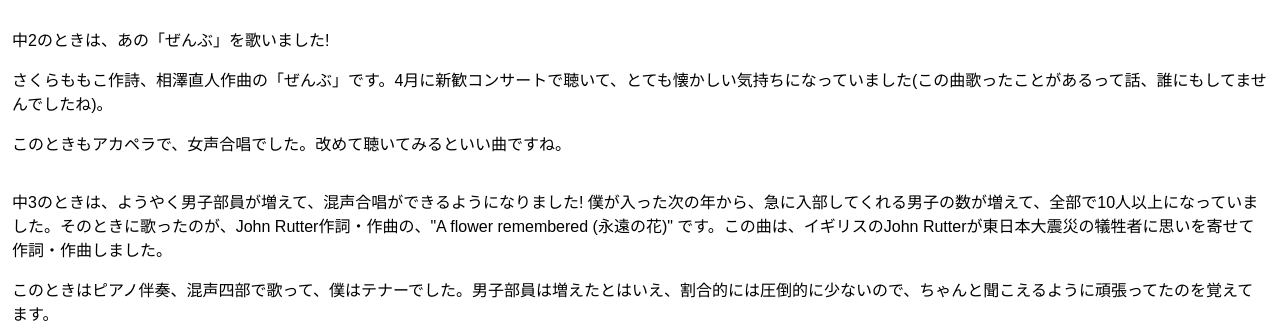
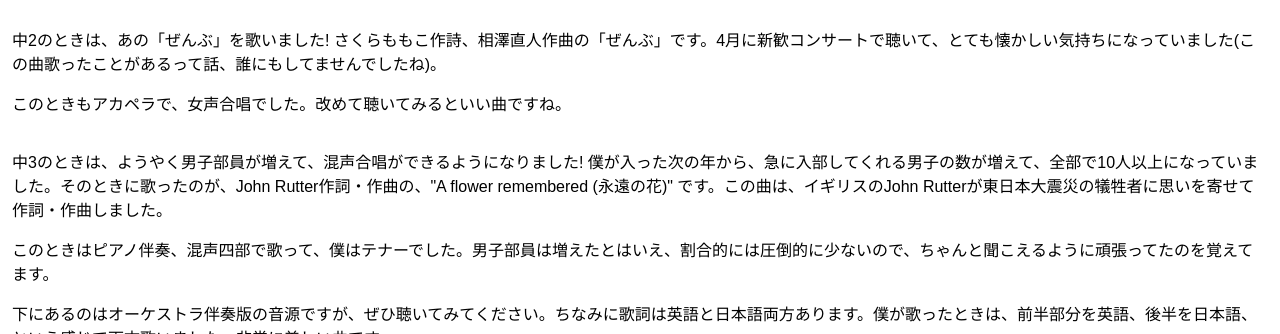
Before and after one commit to koyashimano/koyashimano.github.io, a plain HTML site: page posts/20231112.html in a window 1280 px wide. Shown: the part 766-1100 px from the top of the page. Drawn offline with Linux system fonts and the light colour scheme.

Commit message:
Update 20231112.html

```diff
--- a/posts/20231112.html
+++ b/posts/20231112.html
@@ -62,9 +62,7 @@
     ></iframe>
 
     <hr />
-    <p>中2のときは、あの「ぜんぶ」を歌いました!</p>
-    <p>
-      さくらももこ作詩、相澤直人作曲の「ぜんぶ」です。4月に新歓コンサートで聴いて、とても懐かしい気持ちになっていました(この曲歌ったことがあるって話、誰にもしてませんでしたね)。
+    <p>中2のときは、あの「ぜんぶ」を歌いました! さくらももこ作詩、相澤直人作曲の「ぜんぶ」です。4月に新歓コンサートで聴いて、とても懐かしい気持ちになっていました(この曲歌ったことがあるって話、誰にもしてませんでしたね)。
     </p>
     <p>
       このときもアカペラで、女声合唱でした。改めて聴いてみるといい曲ですね。
```
